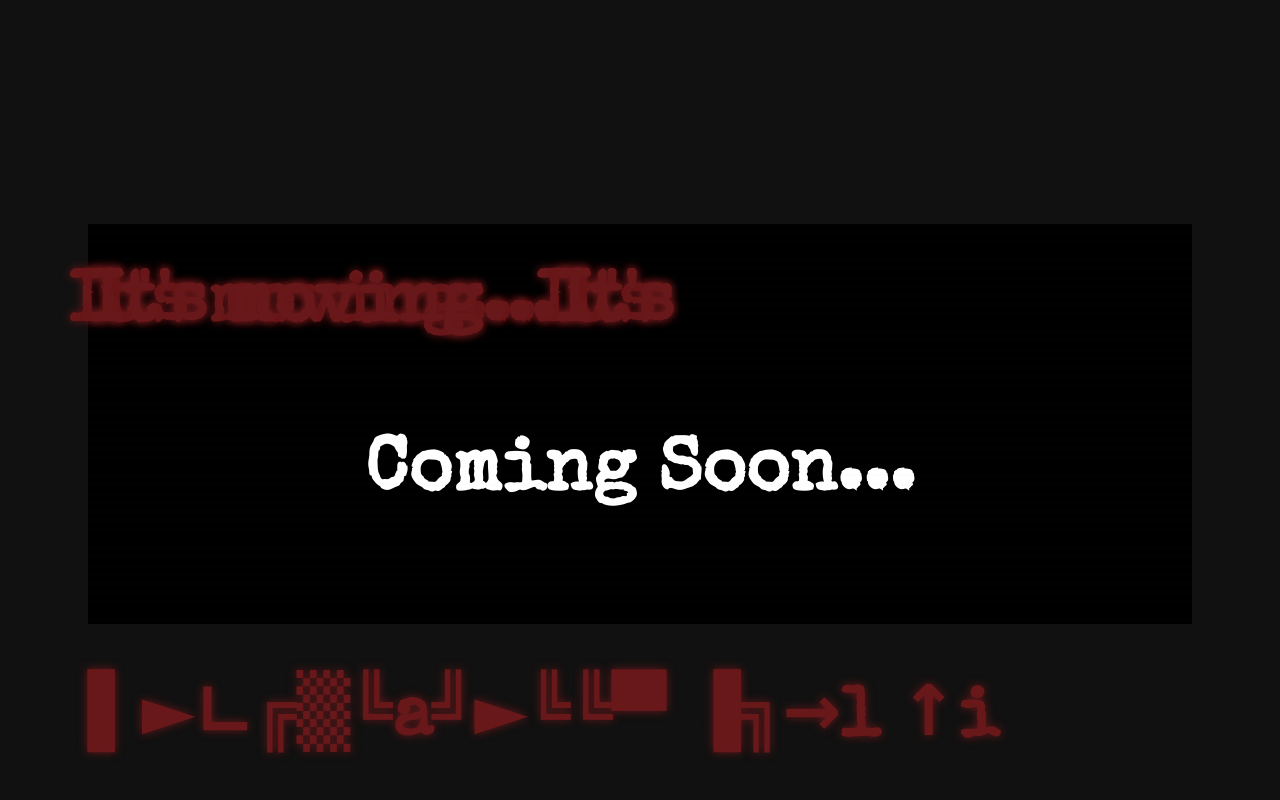
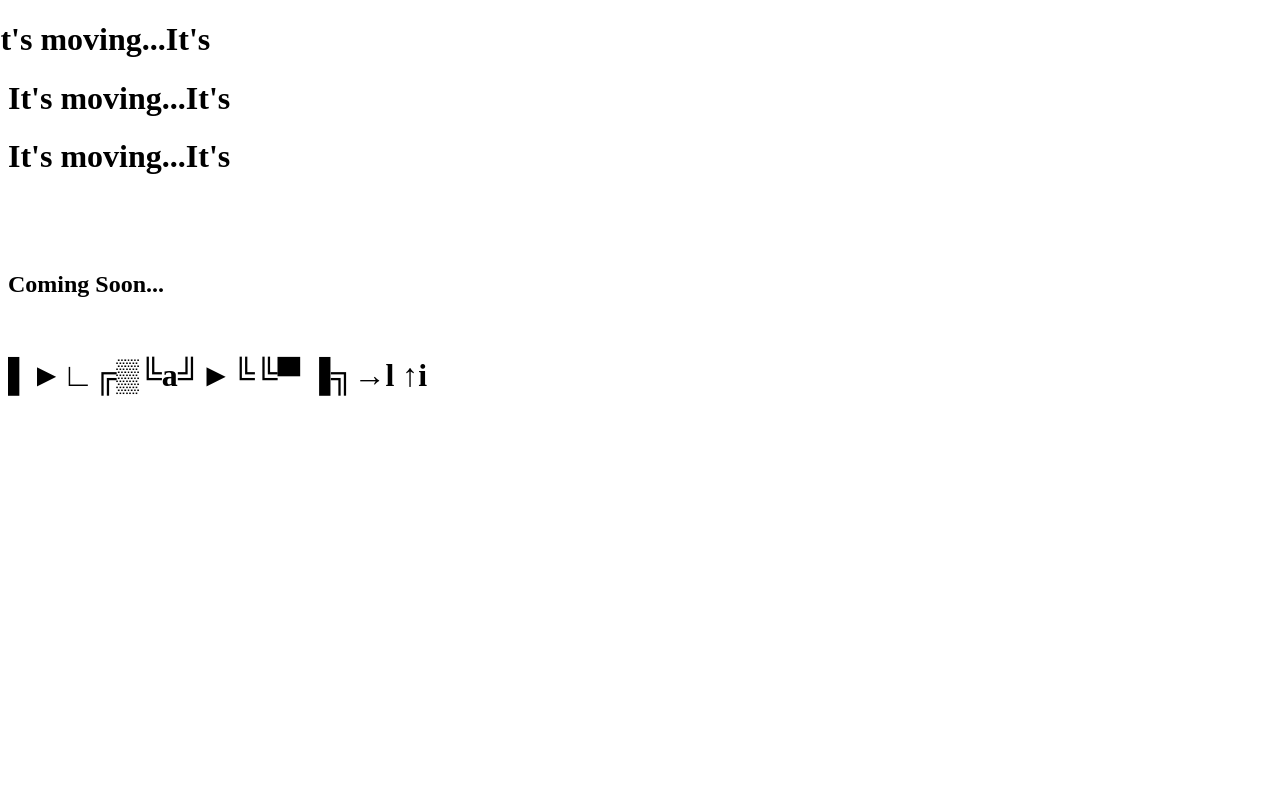
Before and after one commit to Paranoid-Pufferfish/Binary-Echoes, a PHP site: page / in a window 1280 px wide. Run offline with PHP 8.4, Linux system fonts and the light colour scheme.

Commit message:
Minor fixes

```diff
--- a/index.php
+++ b/index.php
@@ -58,21 +58,7 @@
   }
 });
 </script>
-<link rel="stylesheet" type="text/css" href="css/style.css">
     <style>
-        body {
-            background-color: #000;
-            color: #fff;
-            font-family: 'Special Elite', cursive;
-            font-size: 50px;
-            text-align: center;
-            margin-top: 20%;
-        }
-        h1 {
-            position: absolute;
-            text-shadow: 0 0 10px #69181a;
-            color: #69181a;
-        }
         #layer-first {
             z-index: 1;
             animation: one 0.3s infinite;
@@ -89,14 +75,14 @@
 
         }
 
-
-        @keyframes one {
+ @keyframes one {
 
             0% {
                 transform: translateX(-20px);
             }
             20% {
                 transform: translateX(20px);
+                background-color: #69181a;
                 text-shadow: 0 0 30px #69181a;
 
                 clip-path: polygon(0 0, 100% 0, 100% 31%, 0 31%);
```
